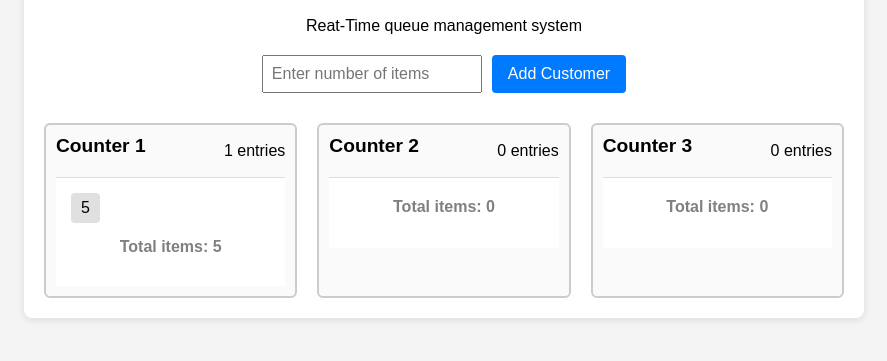
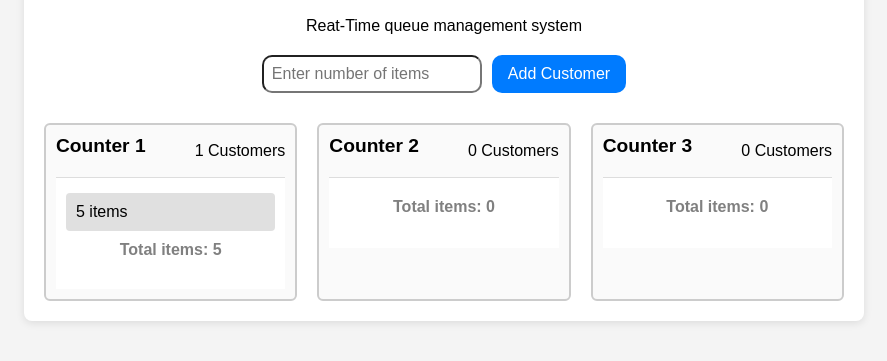
Before and after one commit to Pale-blu/wify_assignment, a plain HTML site: page index.html in a window 1280 px wide. Both pictures are taken after typing "5" into the empty fields and a click on the button "Add Customer". Shown: the part 101-462 px from the top of the page, without its empty margins (196-1083 px from the left). Drawn offline with Linux system fonts and the light colour scheme.

Commit message:
Some minor changes

```diff
--- a/script.js
+++ b/script.js
@@ -12,10 +12,10 @@ function renderCheckouts() {
     div.innerHTML = `
       <div class="header">
         <h3 class="counter-title">Counter ${index + 1}</h3>
-        <span class="counter-count">${entriesCount} entries</span>
+        <span class="counter-count">${entriesCount} Customers</span>
       </div>
       <div class="queue">
-        ${queue.map(item => `<span>${item}</span>`).join('')}
+        ${queue.map(item => `<span>${item} items</span>`).join('')}
         <p class="total">Total items: ${totalItems}</p>
       </div>
     `;
--- a/style.css
+++ b/style.css
@@ -33,6 +33,7 @@ body {
     padding: 8px;
     font-size: 16px;
     width: 200px;
+    border-radius: 10px;
   }
 
   .input-area button {
@@ -41,7 +42,7 @@ body {
     background-color: #007bff;
     color: white;
     border: none;
-    border-radius: 4px;
+    border-radius: 10px;
     cursor: pointer;
   }
 
@@ -73,12 +74,15 @@ body {
   }
 
   .queue span {
-    display: inline-block;
-    margin: 5px;
-    padding: 6px 10px;
+    display: block;            /* makes each item appear on a new line */
+    width: 100%;               /* take full width */
+    margin: 5px 0;             /* vertical spacing between items */
+    padding: 10px;
     background: #e0e0e0;
     border-radius: 4px;
+    box-sizing: border-box;
   }
+
   .total {
     text-align: center;
     margin-top: 10px;
```
